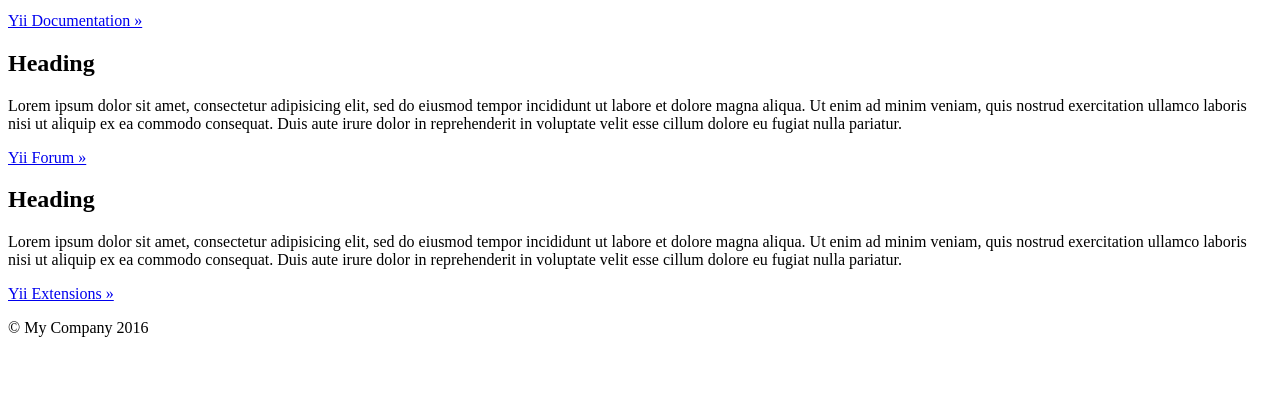
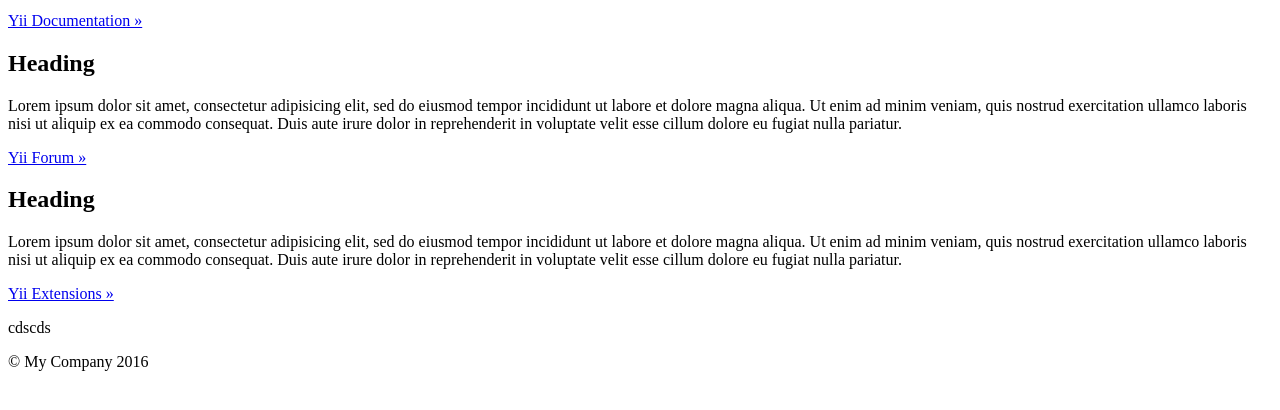
Before and after one commit to sejal5jun/yii-project, a Yii app: template backend/views/site/index.php in a window 1280 px wide. Shown: the part 239-649 px from the top of the page. Run offline with PHP 8.4 and a stand-in for Yii, Linux system fonts and the light colour scheme; the template is opened without the code that fills it, so the values that code supplies are empty; some libraries are stand-ins or nearby versions.

Commit message:
index page change

```diff
--- a/backend/views/site/index.php
+++ b/backend/views/site/index.php
@@ -46,6 +46,9 @@ $this->title = 'My Yii Application';
                     fugiat nulla pariatur.</p>
 
                 <p><a class="btn btn-default" href="http://www.yiiframework.com/extensions/">Yii Extensions &raquo;</a></p>
+
+
+				cdscds
             </div>
         </div>
 
```
